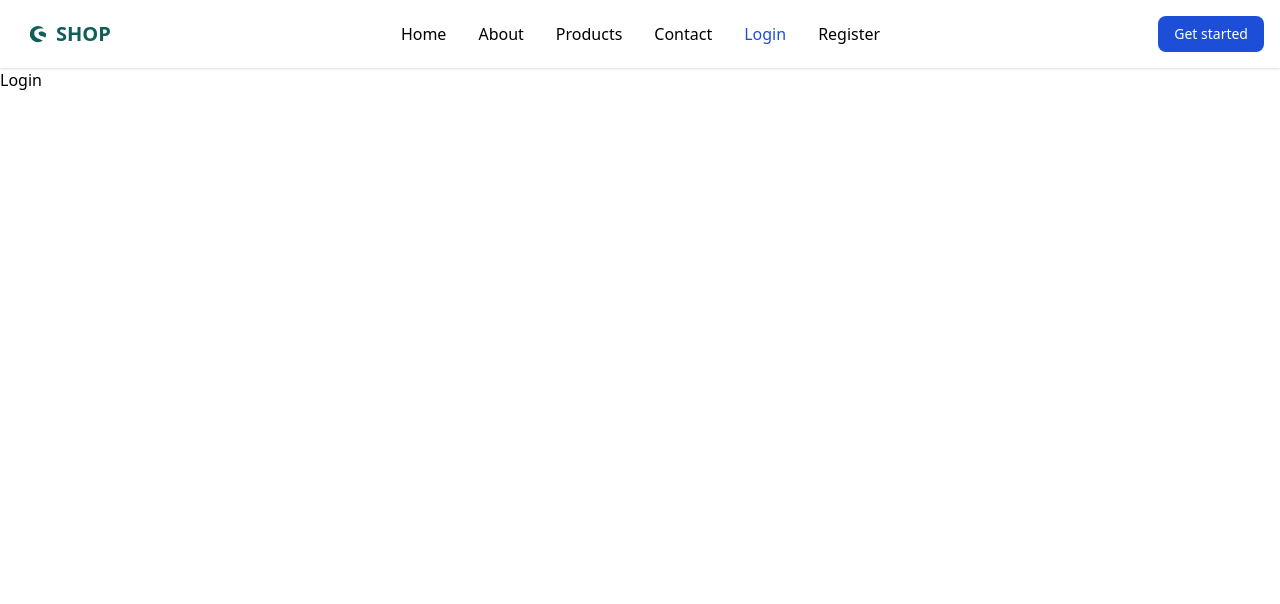
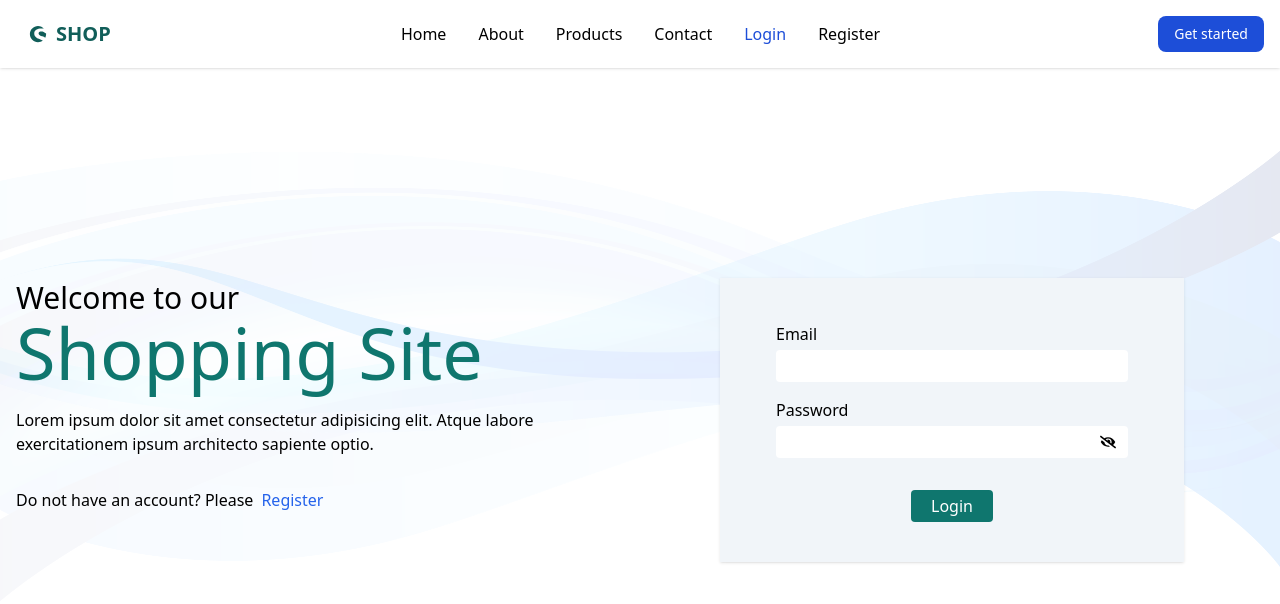
Before and after one commit to samarajyastha/react-20240919, a React app: page /auth/login in a window 1280 px wide. Shown: the top 604 px of the page. Built offline with nearby package versions, Linux system fonts and the light colour scheme; no server answers; the HTML template or start-up script is replaced by a standard one.

Commit message:
feat: create login form and implement login

```diff
--- a/package.json
+++ b/package.json
@@ -13,6 +13,7 @@
     "axios": "^1.7.7",
     "react": "^18.3.1",
     "react-dom": "^18.3.1",
+    "react-hook-form": "^7.53.0",
     "react-icons": "^5.3.0",
     "react-router-dom": "^6.26.2"
   },
--- /dev/null
+++ b/src/api/auth.js
@@ -0,0 +1,13 @@
+import axios from "axios";
+import config from "../config/config";
+
+const login = async ({ email, password }) => {
+  const response = await axios.post(`${config.baseApiUrl}/api/auth/login`, {
+    email,
+    password,
+  });
+
+  return response;
+};
+
+export { login };
--- /dev/null
+++ b/src/components/auth/LoginForm.jsx
@@ -0,0 +1,89 @@
+import { useForm } from "react-hook-form";
+import { EMAIL_REGEX } from "../../constants/regex";
+import { login } from "../../api/auth";
+import { useNavigate } from "react-router-dom";
+import { HOME_ROUTE } from "../../constants/routes";
+import { useState } from "react";
+import { FaEye, FaEyeSlash } from "react-icons/fa";
+
+const LoginForm = () => {
+  const [showPassword, setShowPassword] = useState(false);
+
+  const { register, handleSubmit, formState } = useForm();
+
+  const { errors } = formState;
+
+  const navigate = useNavigate();
+
+  function submitForm(data) {
+    login(data)
+      .then((response) => {
+        console.log(response.data);
+
+        navigate(HOME_ROUTE);
+      })
+      .catch((error) => {
+        console.log(error.response.data);
+      });
+  }
+
+  return (
+    <form
+      className="w-full bg-slate-100 py-10 px-14 shadow"
+      onSubmit={handleSubmit(submitForm)}
+    >
+      <div className="py-1">
+        <label htmlFor="email">Email</label>
+        <input
+          type="email"
+          id="email"
+          className="w-full mt-1 py-1 px-2 rounded"
+          {...register("email", {
+            required: "Email address is required.",
+            pattern: {
+              value: EMAIL_REGEX,
+              message: "Invalid email address.",
+            },
+          })}
+        />
+        <p className="text-red-500 text-sm my-1 mt-2">
+          {errors.email?.message}
+        </p>
+      </div>
+      <div className="py-1 relative">
+        <label htmlFor="password">Password</label>
+        <input
+          type={showPassword ? "text" : "password"}
+          id="password"
+          className="w-full mt-1 py-1 px-2 rounded"
+          {...register("password", {
+            required: "Password is required.",
+            minLength: {
+              value: 8,
+              message: "Password length must be greater than 8.",
+            },
+          })}
+        />
+        <p className="text-red-500 text-sm my-1 mt-2">
+          {errors.password?.message}
+        </p>
+        <button
+          className="absolute right-3 top-10"
+          type="button"
+          onClick={() => setShowPassword(!showPassword)}
+        >
+          {showPassword ? <FaEye /> : <FaEyeSlash />}
+        </button>
+      </div>
+      <div className="mt-5 text-center">
+        <input
+          type="submit"
+          value="Login"
+          className="bg-teal-700 text-white rounded px-5 py-1 cursor-pointer"
+        />
+      </div>
+    </form>
+  );
+};
+
+export default LoginForm;
--- /dev/null
+++ b/src/constants/regex.js
@@ -0,0 +1,4 @@
+const EMAIL_REGEX = /^\w+@[A-Za-z0-9._%+-]+?\.[A-Za-z]{2,}$/;
+const PASSWORD_REGEX = /(?=.*[A-Za-z])(?=.*\d)[A-Za-z\d]{8,}$/;
+
+export { EMAIL_REGEX, PASSWORD_REGEX };
--- a/src/pages/auth/Login.jsx
+++ b/src/pages/auth/Login.jsx
@@ -1,5 +1,35 @@
+import { Link } from "react-router-dom";
+import LoginForm from "../../components/auth/LoginForm";
+import { REGISTER_ROUTE } from "../../constants/routes";
+import loginBg from "../../assets/img/login-bg.png";
+
 const Login = () => {
-  return <div>Login</div>;
+  return (
+    <section className="py-12">
+      <img src={loginBg} alt="" className="fixed top-0 left-0 opacity-10 -z-10"/>
+      <div className="max-w-screen-xl mx-auto px-4 h-[70vh]">
+        <div className="flex flex-col xl:flex-row items-center justify-around h-full">
+          <div className="md:w-1/2">
+            <p className="text-3xl">Welcome to our</p>
+            <h1 className="text-7xl text-teal-700">Shopping Site</h1>
+            <p className="mt-5">
+              Lorem ipsum dolor sit amet consectetur adipisicing elit. Atque
+              labore exercitationem ipsum architecto sapiente optio.
+            </p>
+            <p className="mt-8">
+              Do not have an account? Please
+              <Link to={REGISTER_ROUTE} className="text-blue-600 ml-2">
+                Register
+              </Link>
+            </p>
+          </div>
+          <div className="w-full md:w-1/2 xl:px-20 mt-12">
+            <LoginForm />
+          </div>
+        </div>
+      </div>
+    </section>
+  );
 };
 
 export default Login;
```
Also changed, not shown: src/assets/img/login-bg.png (added), 1 other file (tests, documents, lock files or other folders).
